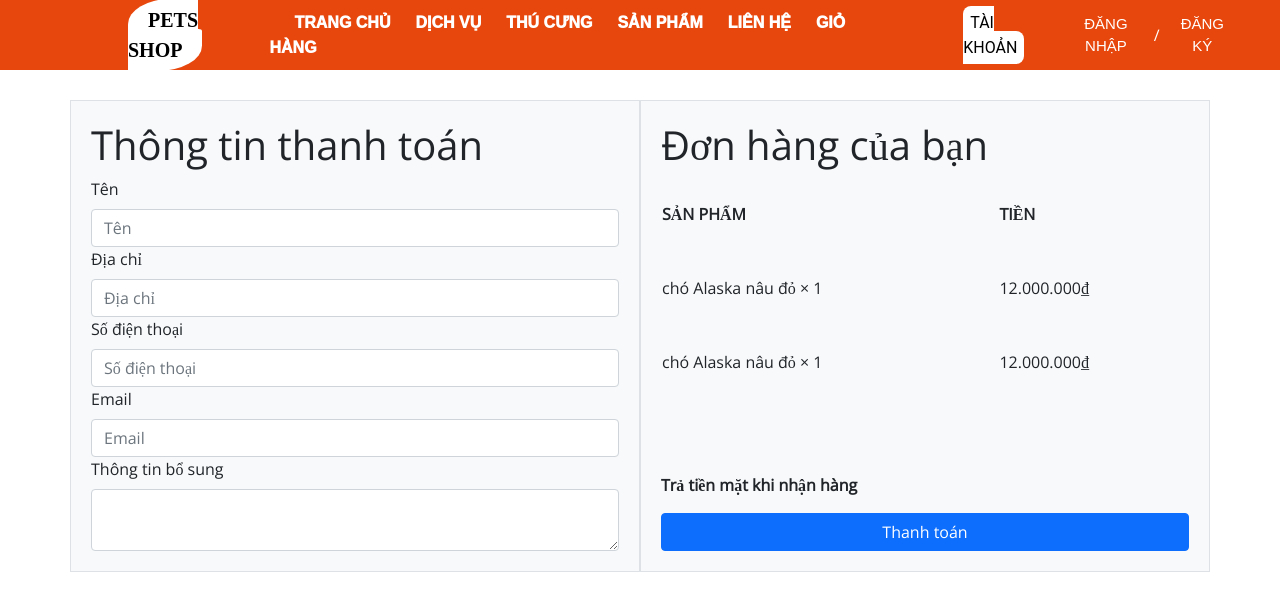
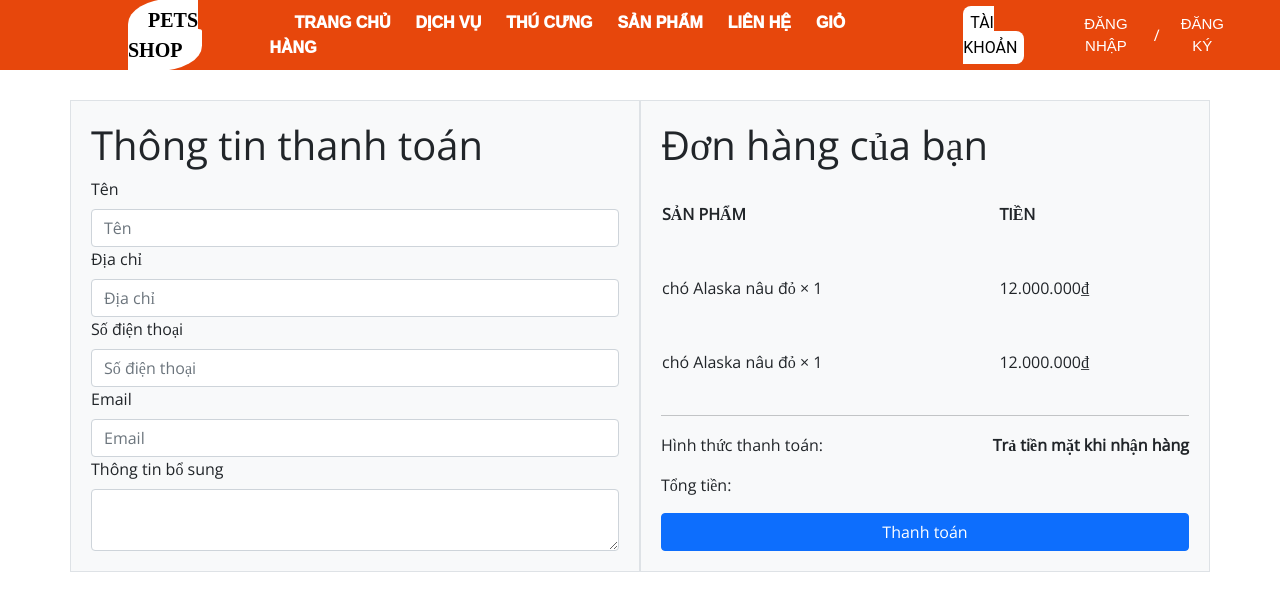
Before and after one commit to ngdanhtrung/petshop-farmstack, a React (Create React App) app in the folder frontend/: page /PaymentCart in a window 1280 px wide. Shown: the top 610 px of the page. Built offline with nearby package versions, Linux system fonts and the light colour scheme; no server answers; a web font is replaced by a local one.

Commit message:
edit payment and paymentcart

```diff
--- a/frontend/src/component/PaymentCart/PaymentCart.js
+++ b/frontend/src/component/PaymentCart/PaymentCart.js
@@ -87,8 +87,12 @@ const PaymentCart = () => {
                 </tr>
               </tbody>
             </table>
-            <p style={{ marginTop: "auto" }}>
-              <strong>Trả tiền mặt khi nhận hàng</strong>
+            <hr></hr>
+            <p style={{ marginTop: "auto" }}> Hình thức thanh toán:
+              <strong style={{ float: "right" }}>Trả tiền mặt khi nhận hàng</strong>
+            </p>
+            <p style={{ marginTop: "auto" }}> Tổng tiền:
+              <strong style={{ float: "right" }}></strong>
             </p>
             <Button color="primary">Thanh toán</Button>
           </Col>
--- a/frontend/src/screen/Cart/index.js
+++ b/frontend/src/screen/Cart/index.js
@@ -72,7 +72,7 @@ const Cart = ({ cart }) => {
                   <span className='sum-count-price'>{totalPrice} đ</span>
                 </li>
               </url>
-              <Link className='btn-order'>Mua ngay</Link>
+              <Link to='/PaymentCart' className='btn-order'>Mua ngay</Link>
         </div>
 
       </div>
--- a/frontend/src/screen/Payment/index.js
+++ b/frontend/src/screen/Payment/index.js
@@ -31,11 +31,11 @@ const Payment = () => {
             <Form>
               <h1>Thông tin thanh toán</h1>
               <FormGroup>
-                <Label for="fullname">Ten</Label>
+                <Label for="fullname">Tên</Label>
                 <Input
                   id="fullname"
                   name="fullname"
-                  placeholder="Ten"
+                  placeholder="Tên"
                   type="text"
                 />
               </FormGroup>
@@ -44,7 +44,7 @@ const Payment = () => {
                 <Input
                   id="address"
                   name="address"
-                  placeholder="Dia chi"
+                  placeholder="Địa chỉ"
                   type="text"
                 />
               </FormGroup>
@@ -53,7 +53,7 @@ const Payment = () => {
                 <Input
                   id="phone"
                   name="phone"
-                  placeholder="Dia chi"
+                  placeholder="Số điện thoại"
                   type="text"
                 />
               </FormGroup>
--- a/frontend/src/screen/Pets/index.js
+++ b/frontend/src/screen/Pets/index.js
@@ -1,14 +1,13 @@
 import React, { useState, useEffect } from "react";
 import axios from "axios";
 import "./styles.css";
-import data from "./data";
 import Icon from "../../component/Icon/icon2";
 import { FaPaw } from "react-icons/fa";
 import { Link, Switch, Route, useRouteMatch } from "react-router-dom";
 import ProfilePet from "../ProfilePet/index";
 import {FiSearch} from 'react-icons/fi'
 const Pets = () => {
-  let { path, url } = useRouteMatch();
+  let { path } = useRouteMatch();
   const [pets, setPets] = useState([]);
   const [input, setInput] = useState("");
 
```
